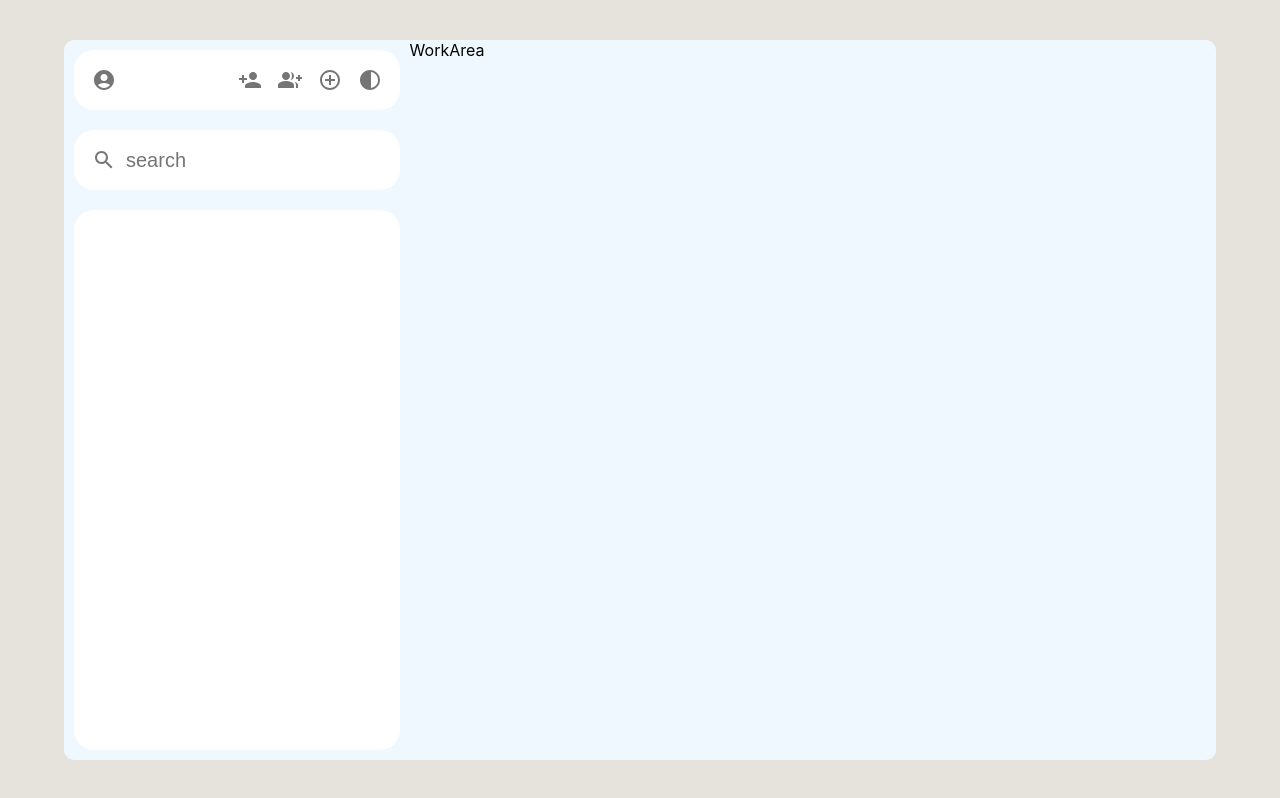
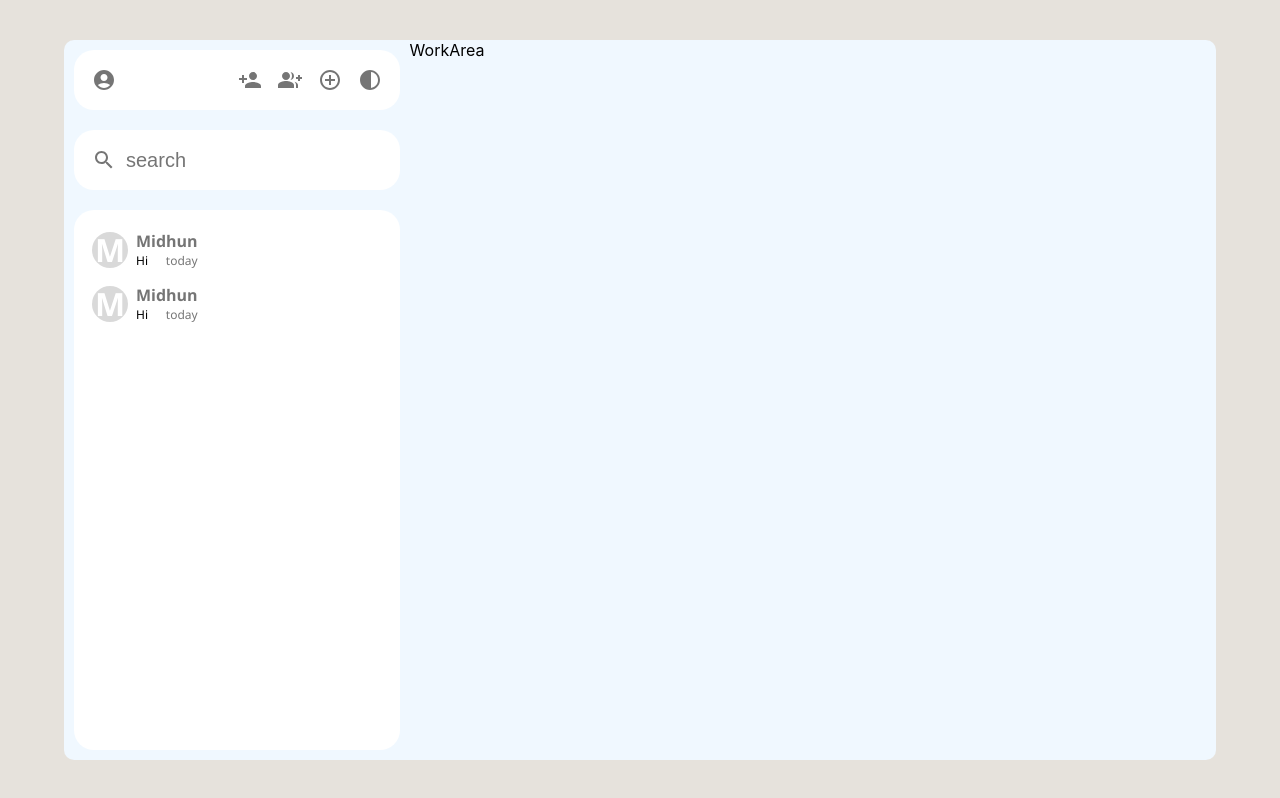
Before and after one commit to Midhun-live/chat-app, a React (Create React App) app: page / in a window 1280 px wide. Built offline with nearby package versions, Linux system fonts and the light colour scheme.

Commit message:
conversation layout changes

```diff
--- a/src/components/Conversation.js
+++ b/src/components/Conversation.js
@@ -3,11 +3,19 @@ import "./myStyles.css";
 
 function Conversation() {
   return (
-    <div className="convo-con">
-      <p className="con-icon"></p>
-      <p className="con-title"></p>
-      <p className="con-lastMessage"></p>
-      <p className="con-timeStamp"></p>
+    <div>
+      <div className="convo-con">
+        <p className="con-icon">M</p>
+        <p className="con-title">Midhun</p>
+        <p className="con-lastMessage">Hi</p>
+        <p className="con-timeStamp">today</p>
+      </div>
+      <div className="convo-con">
+        <p className="con-icon">M</p>
+        <p className="con-title">Midhun</p>
+        <p className="con-lastMessage">Hi</p>
+        <p className="con-timeStamp">today</p>
+      </div>
     </div>
   );
 }
--- a/src/components/myStyles.css
+++ b/src/components/myStyles.css
@@ -60,3 +60,41 @@
     padding: 5px;
     border-radius: 20px;
 }
+
+.con-icon{
+    grid-area: 1/1/3/2;
+    display: flex;
+    justify-content: center;
+    align-items: center;
+    background-color: #d9d9d9;
+    font-size: 2rem;
+    font-weight: bolder;
+    color: white;
+    height: 32px;
+    width: 32px;
+    padding: 2px;
+    font-family:'Segoe UI', Tahoma, Geneva, Verdana, sans-serif;
+
+    border-radius: 50%;
+    justify-self: center;
+    align-self: center;
+}
+
+.con-title{
+    grid-area: 1/2/2/4;
+    font-family:'Segoe UI', Tahoma, Geneva, Verdana, sans-serif;
+    font-weight: bold;
+    color: rgba(0,0,0,0.54);
+}
+
+.con-timeStamp{
+    justify-self: flex-end;
+    font-family:'Segoe UI', Tahoma, Geneva, Verdana, sans-serif;
+    font-size: 0.75rem;
+    color:rgba(0,0,0,0.54)
+}
+
+.con-lastMessage{
+    font-family: 'Segoe UI', Tahoma, Geneva, Verdana, sans-serif;
+    font-size: 0.75rem;
+}
```
